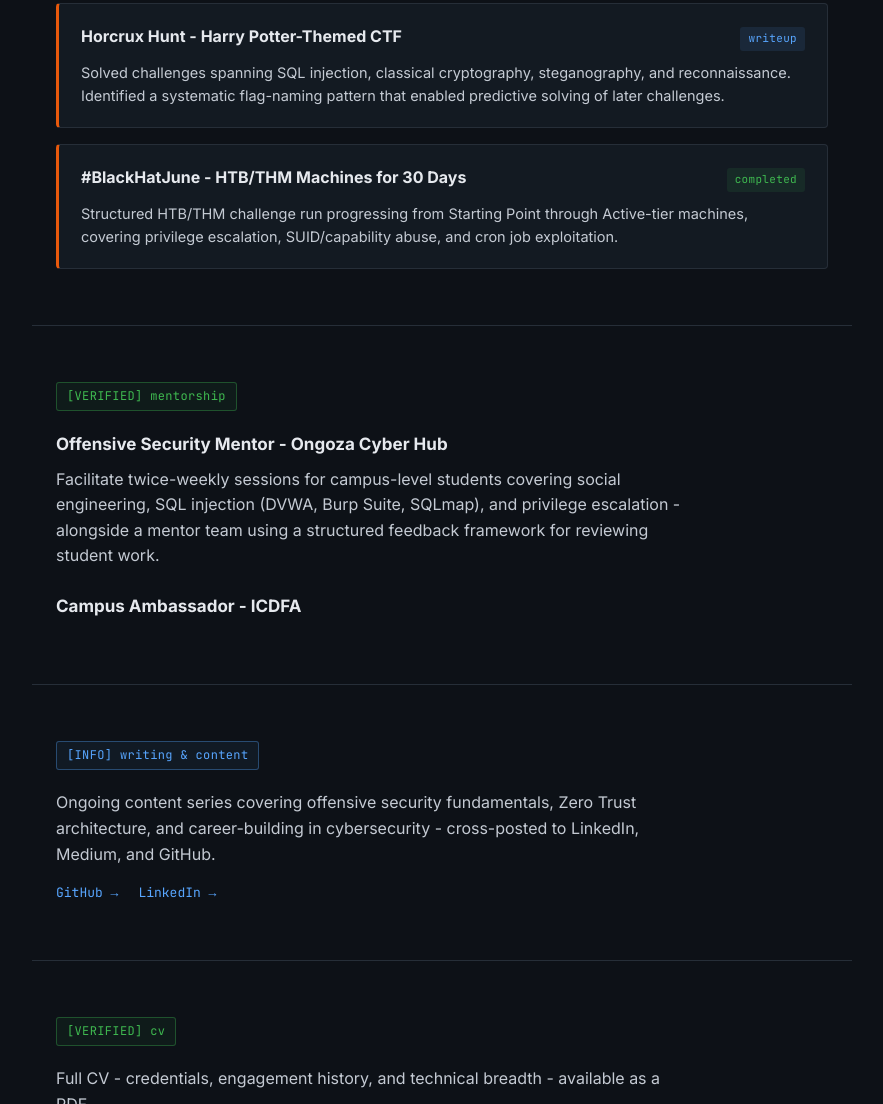
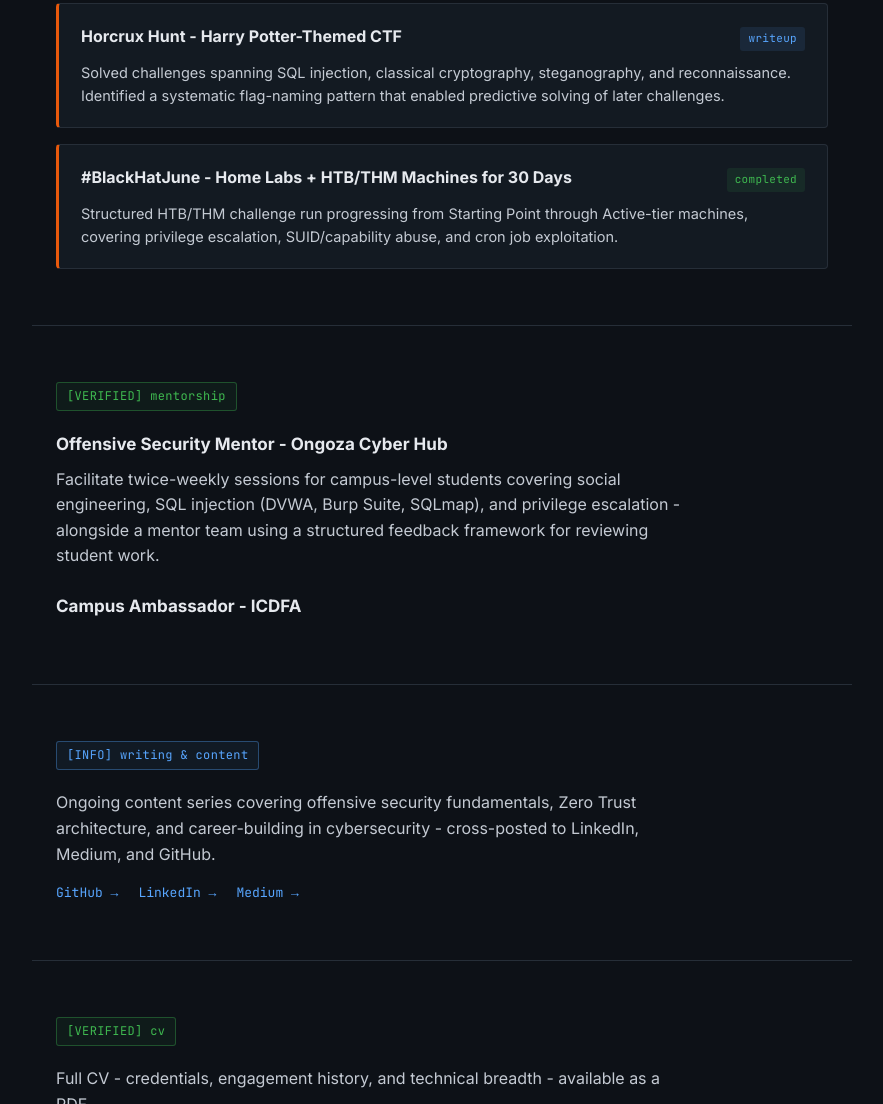
Before and after one commit to El-4rchi3/El-4rchi3.github.io, a plain HTML site: page index.html in a window 1280 px wide. Shown: the part 1706-2810 px from the top of the page, without its empty margins (198-1081 px from the left). Drawn offline with Linux system fonts and the light colour scheme.

Commit message:
Update article title and add Medium link

```diff
--- a/index.html
+++ b/index.html
@@ -108,7 +108,7 @@
 
     <article class="finding">
       <div class="finding-head">
-        <h3>#BlackHatJune - HTB/THM Machines for 30 Days</h3>
+        <h3>#BlackHatJune - Home Labs + HTB/THM Machines for 30 Days</h3>
         <span class="sev sev-verified">completed</span>
       </div>
       <p>
@@ -143,6 +143,7 @@
       <div class="link-row">
         <a href="https://github.com/El-4rchi3" target="_blank" rel="noopener">GitHub →</a>
         <a href="https://linkedin.com/in/archmugi" target="_blank" rel="noopener">LinkedIn →</a>
+        <a href="https://medium.com/@El-4rchi3" target="_blank" rel="noopener">Medium →</a>
       </div>
     </div>
   </section>
```
